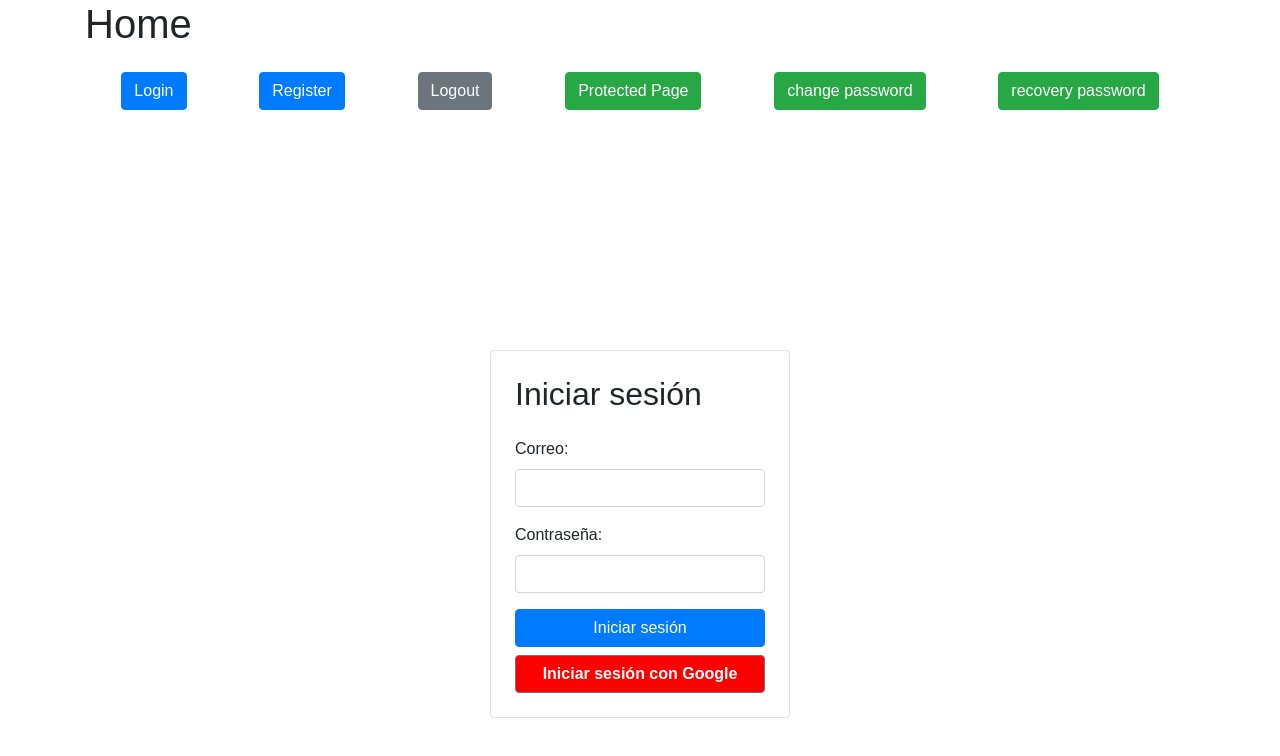
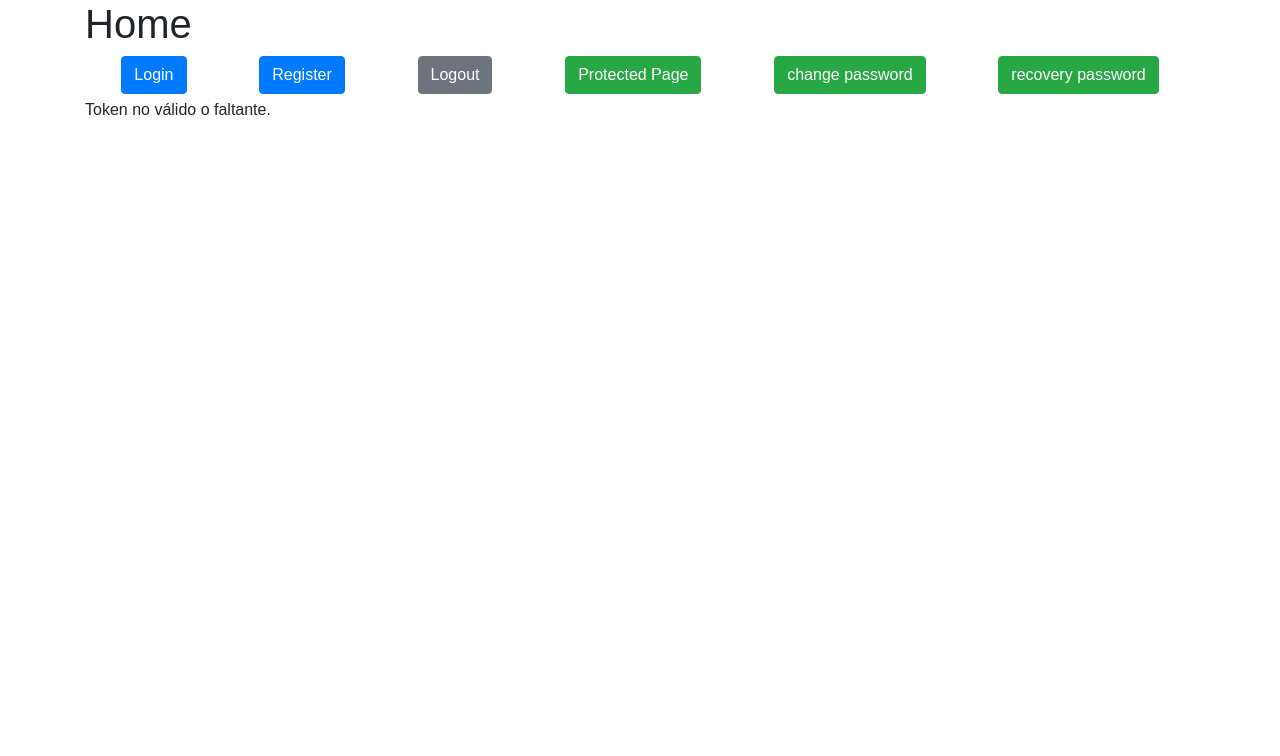
Before and after one commit to Koala-UN/simon-frontend, a React (Vite) app: page /restaurant/verify-email in a window 1280 px wide. Before the commit this address led to /login. Shown: the top 756 px of the page. Built offline with nearby package versions, Linux system fonts and the light colour scheme; no server answers.

Commit message:
added: last changes

```diff
--- /dev/null
+++ b/src/components/VerifyEmail.jsx
@@ -0,0 +1,40 @@
+import { useEffect, useState } from 'react';
+import { useLocation } from 'react-router-dom';
+
+const VerifyEmail = () => {
+    const [token, setToken] = useState(null);
+    const [message, setMessage] = useState('');
+    const location = useLocation();
+
+    useEffect(() => {
+        const queryParams = new URLSearchParams(location.search);
+        const token = queryParams.get('token');
+        if (token) {
+            setToken(token);
+            fetch(`http://localhost:5000/api/restaurant/verify-email?token=${token}`)
+                .then(response => response.json())
+                .then(data => {
+                    if (data.status === 'success') {
+                        setMessage('Correo verificado exitosamente');
+                    } else {
+                        setMessage('Error al verificar el correo');
+                    }
+                })
+                .catch(error => {
+                    setMessage('Error al verificar el correo');
+                });
+        }
+    }, [location]);
+
+    return (
+        <div>
+            {token ? (
+                <p>{message || 'Verificando tu correo electrónico...'}</p>
+            ) : (
+                <p>Token no válido o faltante.</p>
+            )}
+        </div>
+    );
+};
+
+export default VerifyEmail;
--- a/src/components/home.jsx
+++ b/src/components/home.jsx
@@ -8,11 +8,12 @@ import ChangePassword from './ChangePassword';
 import RecoveryPassword from './RecoveryPasssword';
 import GoogleSuccess from './GoogleSuccess';
 import CompleteProfile from './CompleteProfile';
+import VerifyEmail from './VerifyEmail';
 const Home = ({ auth }) => {
   return (
     <div className="container">
       <h1>Home</h1>
-      <div className="d-flex justify-content-around my-4">
+      <div className="d-flex justify-content-around my-1">
         <Link to="/login" className="btn btn-primary">Login</Link>
         <Link to="/register" className="btn btn-primary">Register</Link>
         <Link to="/logout" className="btn btn-secondary">Logout</Link>
@@ -34,7 +35,7 @@ const Home = ({ auth }) => {
 
         <Route path="/auth/google/callback" element={<GoogleSuccess  />}/>
         <Route path="/auth/google/complete-profile" element={<CompleteProfile />} />
-
+        <Route path="/restaurant/verify-email" element={<VerifyEmail />} />
         <Route path="*" element={<Navigate to="/login" />} />
       </Routes>
     </div>
```
